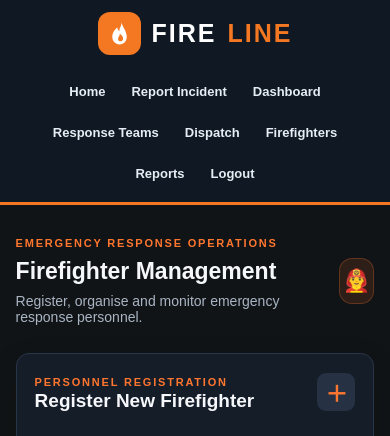
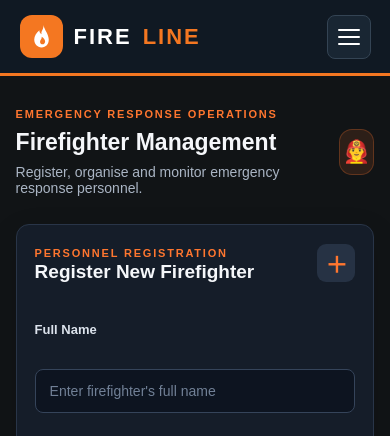
Before and after one commit to Stanley57-dev/FIRE-LINE, a Flask app: page /firefighters in a window 390 px wide. Shown: the top 436 px of the page. Run offline with Flask 3, Linux system fonts and the light colour scheme; the visitor is signed in with stand-in values (Sample User, id 1); data that the repository does not hold is empty; some libraries are stand-ins or nearby versions.

Commit message:
Add responsive mobile hamburger navigation

```diff
--- a/templates/base.html
+++ b/templates/base.html
@@ -1,3 +1,4 @@
+
 <!doctype html>
 <html lang="en">
 <head>
@@ -40,6 +41,7 @@
       display: flex;
       align-items: center;
       justify-content: center;
+      flex-shrink: 0;
     }
 
     .brand-logo svg {
@@ -73,6 +75,43 @@
       color: #fff;
     }
 
+    /* Hamburger button - hidden on desktop */
+    .menu-toggle {
+      display: none;
+      width: 44px;
+      height: 44px;
+      border: 1px solid #344454;
+      border-radius: 8px;
+      background: #192633;
+      cursor: pointer;
+      align-items: center;
+      justify-content: center;
+      flex-direction: column;
+      gap: 5px;
+    }
+
+    .menu-toggle span {
+      display: block;
+      width: 22px;
+      height: 2px;
+      background: #fff;
+      border-radius: 5px;
+      transition: 0.25s ease;
+    }
+
+    /* Animate hamburger into X */
+    .menu-toggle.active span:nth-child(1) {
+      transform: translateY(7px) rotate(45deg);
+    }
+
+    .menu-toggle.active span:nth-child(2) {
+      opacity: 0;
+    }
+
+    .menu-toggle.active span:nth-child(3) {
+      transform: translateY(-7px) rotate(-45deg);
+    }
+
     footer {
       text-align: center;
       padding: 22px 15px;
@@ -80,18 +119,42 @@
       font-size: 13px;
     }
 
+    /* Mobile navigation */
     @media (max-width: 700px) {
       .topbar {
-        justify-content: center;
+        justify-content: space-between;
+        gap: 10px;
+        padding: 12px 5%;
+      }
+
+      .brand {
+        font-size: 22px;
+      }
+
+      .menu-toggle {
+        display: flex;
       }
 
       .topbar nav {
-        justify-content: center;
+        display: none;
+        flex-direction: column;
+        align-items: stretch;
+        width: 100%;
+        gap: 5px;
+        padding: 12px 0 5px;
+        border-top: 1px solid #344454;
+      }
+
+      .topbar nav.open {
+        display: flex;
       }
 
       .topbar nav a {
-        padding: 9px;
-        font-size: 13px;
+        display: block;
+        width: 100%;
+        padding: 12px 14px;
+        font-size: 14px;
+        border-radius: 6px;
       }
     }
   </style>
@@ -125,22 +188,36 @@
     FIRE <span>LINE</span>
   </a>
 
-  <nav>
+  <!-- Mobile hamburger button -->
+  <button
+    class="menu-toggle"
+    id="menuToggle"
+    type="button"
+    aria-label="Open navigation menu"
+    aria-expanded="false"
+    aria-controls="mainNavigation"
+  >
+    <span></span>
+    <span></span>
+    <span></span>
+  </button>
+
+  <nav id="mainNavigation">
+
     <a href="{{ url_for('index') }}">Home</a>
     <a href="{{ url_for('report_incident') }}">Report Incident</a>
-
-
 
     {% if session.get('role') == 'admin' %}
       <a href="{{ url_for('dashboard') }}">Dashboard</a>
       <a href="{{ url_for('response_teams') }}">Response Teams</a>
       <a href="{{ url_for('dispatch') }}">Dispatch</a>
       <a href="{{ url_for('firefighters') }}">Firefighters</a>
-         <a href="{{ url_for('reports') }}">Reports</a>
+      <a href="{{ url_for('reports') }}">Reports</a>
       <a href="{{ url_for('logout') }}">Logout</a>
     {% else %}
       <a href="{{ url_for('login') }}">Admin Login</a>
     {% endif %}
+
   </nav>
 
 </header>
@@ -163,5 +240,31 @@
   FIRE LINE &copy; 2026 — Academic prototype, not an official emergency dispatch service.
 </footer>
 
+<script>
+  const menuToggle = document.getElementById("menuToggle");
+  const mainNavigation = document.getElementById("mainNavigation");
+
+  menuToggle.addEventListener("click", function () {
+    const isOpen = mainNavigation.classList.toggle("open");
+
+    menuToggle.classList.toggle("active", isOpen);
+    menuToggle.setAttribute("aria-expanded", isOpen);
+    menuToggle.setAttribute(
+      "aria-label",
+      isOpen ? "Close navigation menu" : "Open navigation menu"
+    );
+  });
+
+  // Close menu after selecting a navigation link
+  mainNavigation.querySelectorAll("a").forEach(function (link) {
+    link.addEventListener("click", function () {
+      mainNavigation.classList.remove("open");
+      menuToggle.classList.remove("active");
+      menuToggle.setAttribute("aria-expanded", "false");
+      menuToggle.setAttribute("aria-label", "Open navigation menu");
+    });
+  });
+</script>
+
 </body>
 </html>
```
